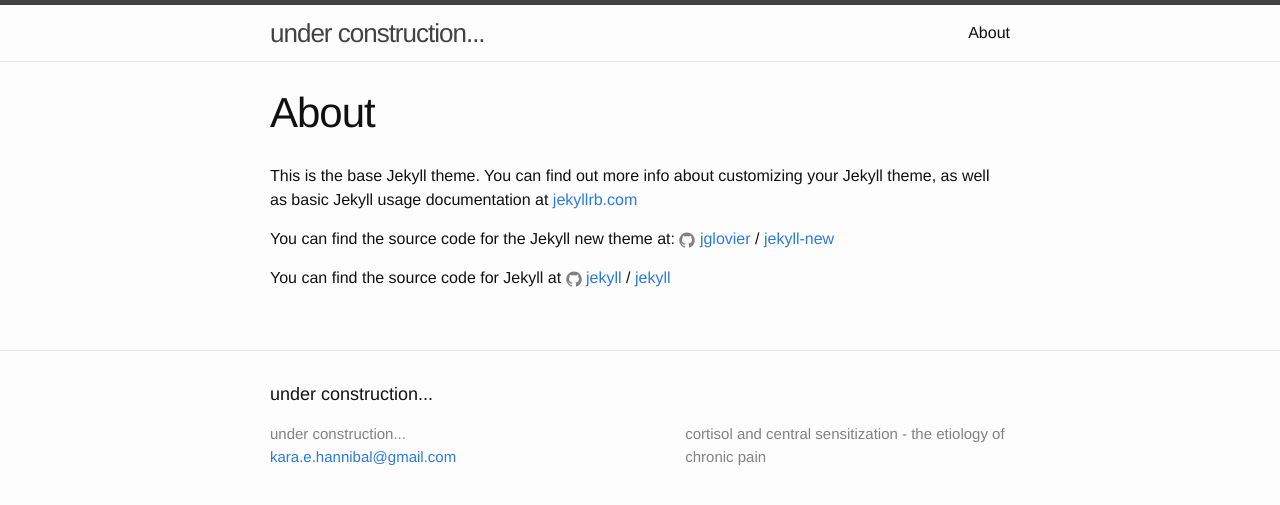
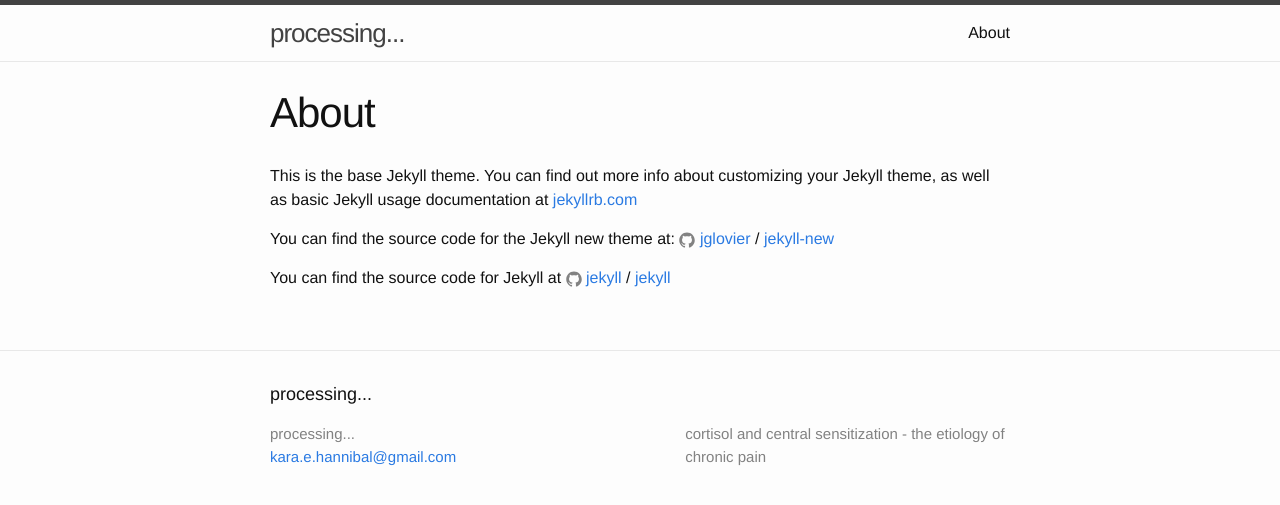
Before and after one commit to karahannibal/karahannibal.github.io, a Jekyll site: the page built from about.md, in a window 1280 px wide. Shown: the top 505 px of the page. Built offline with Jekyll 4.4.1, drawn with Linux system fonts in a browser that asks for light colours.

Commit message:
Update _config.yml

```diff
--- a/_config.yml
+++ b/_config.yml
@@ -6,7 +6,7 @@
 # 'jekyll serve'. If you change this file, please restart the server process.
 
 # Site settings
-title: under construction...
+title: processing...
 email: kara.e.hannibal@gmail.com
 description: > # this means to ignore newlines until "baseurl:"
  cortisol and central sensitization - the etiology of chronic pain
```
